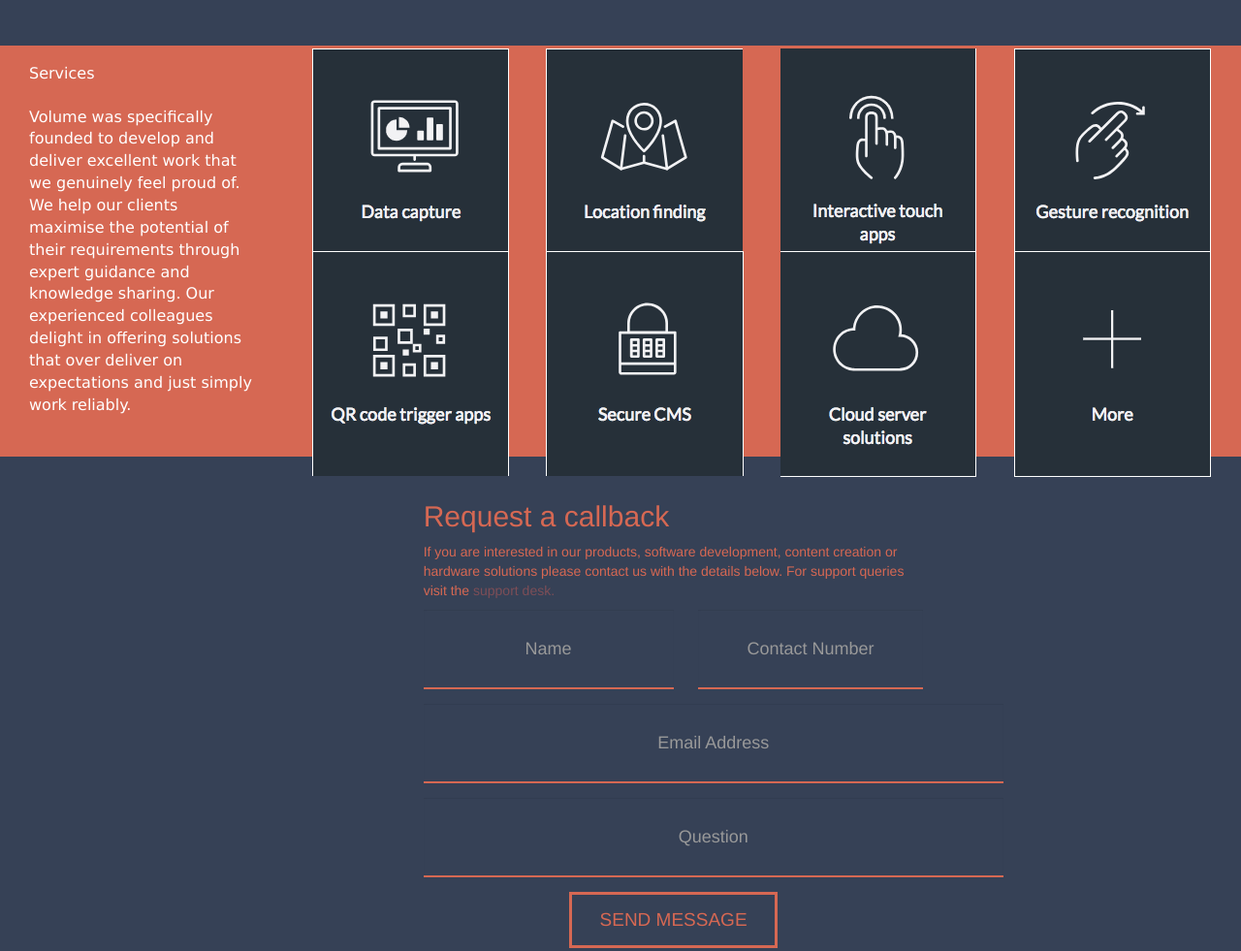
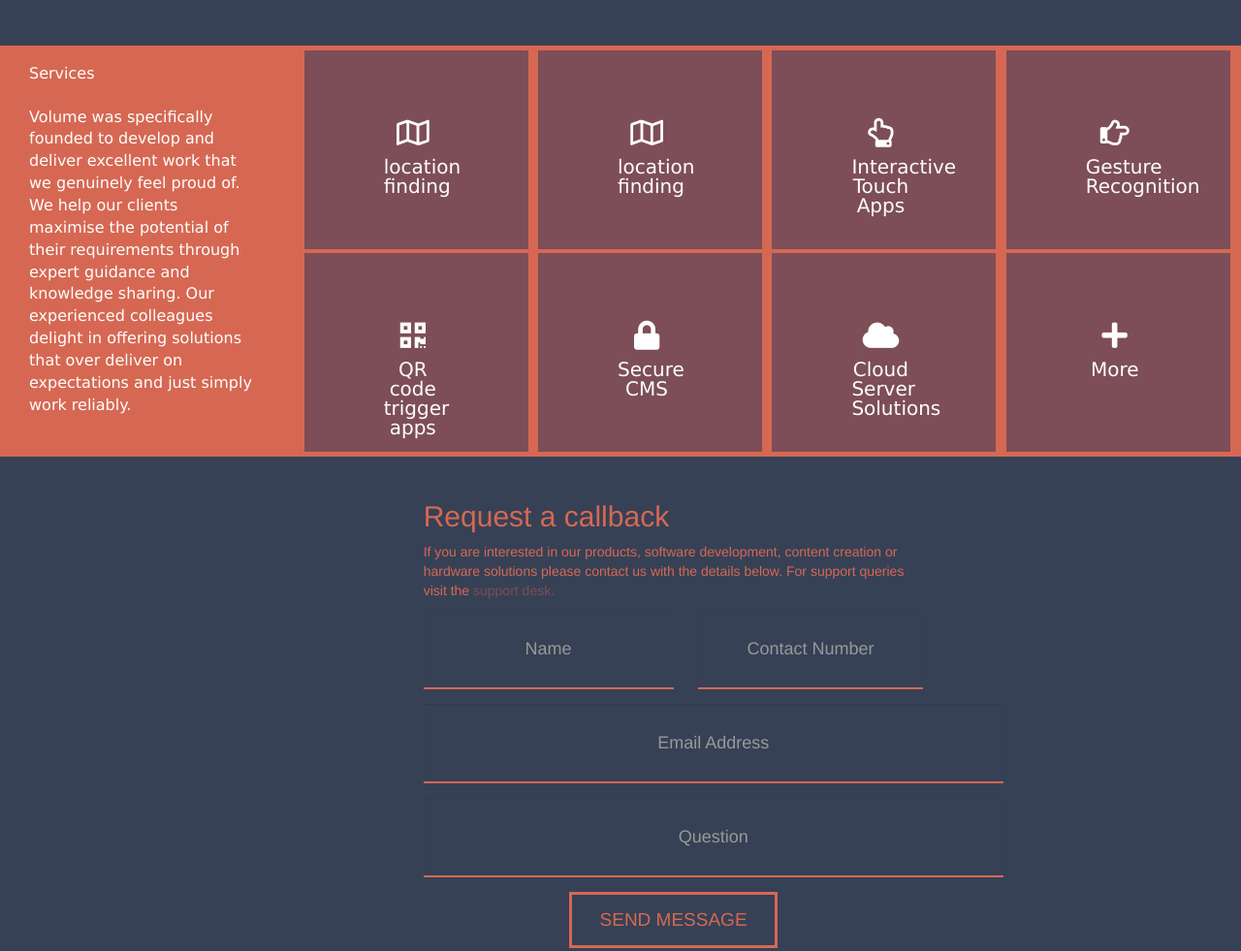
Before and after one commit to EricaDaSilvaCorreia/Sparta-Bootstrap-Page-Copy, a plain HTML site: page index.html in a window 1280 px wide. Shown: the part 1494-2475 px from the top of the page at 97% size. Drawn offline with nearby package versions, Linux system fonts and the light colour scheme.

Commit message:
Volume-Network 3.0

```diff
--- a/index.html
+++ b/index.html
@@ -250,28 +250,44 @@
         <div>
           <div class="grid-container">
             <div class="grid-item col-xs-6 col-sm-6 col-md-4 col-lg-3">
-            <img src="IMG/1.png" alt="">
+            <i class="far fa-map">
+              <p>location finding</p>
+            </i>
             </div>
             <div class="grid-item col-xs-6 col-sm-6 col-md-4 col-lg-3">
-            <img src="IMG/2.png" alt="">
+              <i class="far fa-map">
+                <p>location finding</p>
+              </i>
             </div>
             <div class="grid-item col-xs-6 col-sm-6 col-md-4 col-lg-3">
-              <img src="IMG/3.png" alt="">
+              <i class="far fa-hand-point-up">
+                <p>Interactive Touch Apps</p>
+              </i>
             </div>
             <div class="grid-item col-xs-6 col-sm-6 col-md-4 col-lg-3">
-              <img src="IMG/4.png" alt="">
+              <i class="far fa-hand-point-right">
+                <p>Gesture Recognition</p>
+              </i>
             </div>
             <div class="grid-item col-xs-6 col-sm-6 col-md-4 col-lg-3">
-              <img src="IMG/5.png" alt="">
+              <i class="fas fa-qrcode">
+                <p>QR code trigger apps</p>
+              </i>
             </div>
             <div class="grid-item col-xs-6 col-sm-6 col-md-4 col-lg-3">
-              <img src="IMG/6.png" alt="">
+              <i class="fas fa-lock">
+                <p>Secure CMS</p>
+              </i>
             </div>
             <div class="grid-item col-xs-6 col-sm-6 col-md-4 col-lg-3">
-              <img src="IMG/7.png" alt="">
+              <i class="fas fa-cloud">
+                <p>Cloud Server Solutions</p>
+              </i>
             </div>
             <div class="grid-item col-xs-6 col-sm-6 col-md-4 col-lg-3">
-              <img src="IMG/8.png" alt="">
+              <i class="fas fa-plus">
+                <p>More</p>
+              </i>
             </div>
           </div>
         </div>
--- a/main.css
+++ b/main.css
@@ -120,9 +120,9 @@ body {
   padding-bottom: 15px;
 }
 .grid-item {
-  /* background-color: #7D4E57; */
-  /* border: 2px solid #D66853; */
-  /* padding: 70px; */
+  background-color: #7D4E57;
+  border: 2px solid #D66853;
+  padding: 70px;
   padding-left: 3px;
   padding-right: -30px;
   height: 209px;
@@ -131,6 +131,7 @@ body {
   text-align: center;
   color: white;
   box-sizing: border-box;
+  position: sticky;
 }
 
  .col-md-3 .col-xs-6 .col-sm-6 .grid-item img{
```
